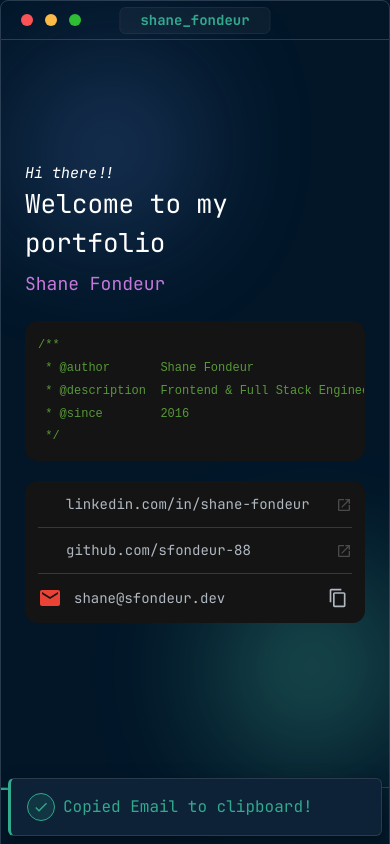
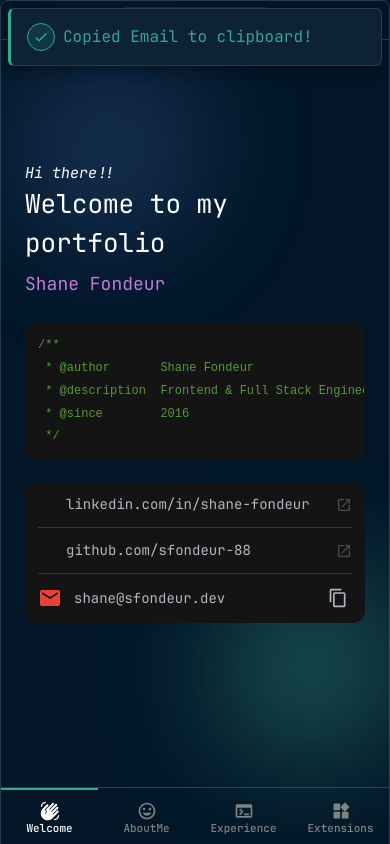
Before and after one commit to sfondeur-88/portfolio, a React (Vite) app: page /welcome in a window 390 px wide. Both pictures are taken after a click on the button 338 px from the left and 598 px from the top of the page. Built offline with nearby package versions, Linux system fonts and the light colour scheme; some icons are missing.

Commit message:
Adjust copy to clipboard on mobile

```diff
--- a/src/components/ui/core/Snackbar.tsx
+++ b/src/components/ui/core/Snackbar.tsx
@@ -7,7 +7,9 @@ import {
   SxProps,
   Theme,
   Typography,
+  useMediaQuery,
 } from '@mui/material';
+import theme from '@/theme';
 
 interface Props extends Omit<SnackbarProps, 'message'> {
   message: string;
@@ -15,11 +17,12 @@ interface Props extends Omit<SnackbarProps, 'message'> {
 
 const Snackbar = (props: Props) => {
   const { message, slotProps } = props;
+  const isMobile = useMediaQuery(theme.breakpoints.down('sm'));
 
   return (
     <MuiSnackbar
       autoHideDuration={3500}
-      anchorOrigin={{ vertical: 'bottom', horizontal: 'right' }}
+      anchorOrigin={isMobile ? { vertical: 'top', horizontal: 'center' } : { vertical: 'bottom', horizontal: 'right' }}
       slots={{ transition: Slide }}
       {...props}
       slotProps={{
```
